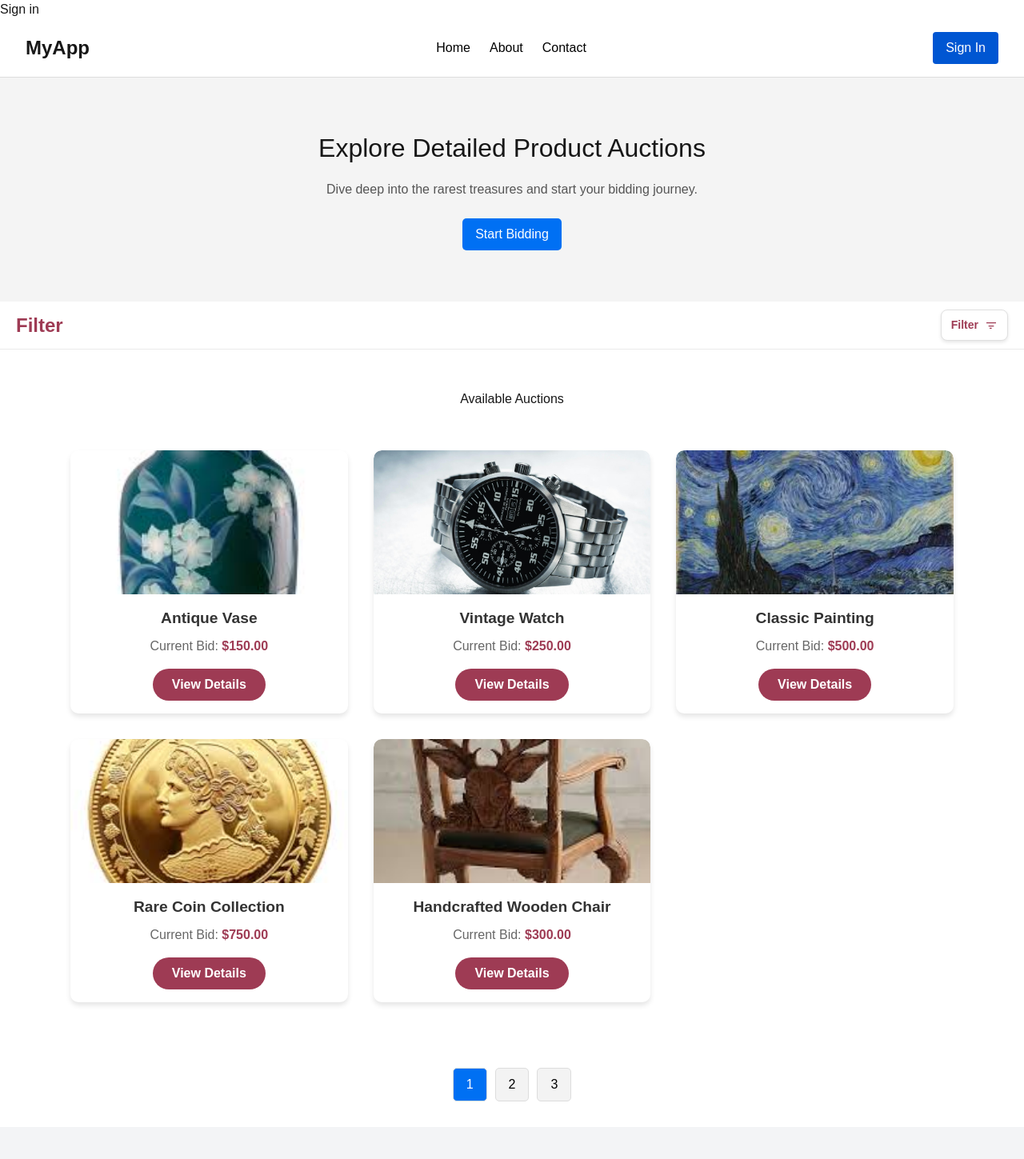
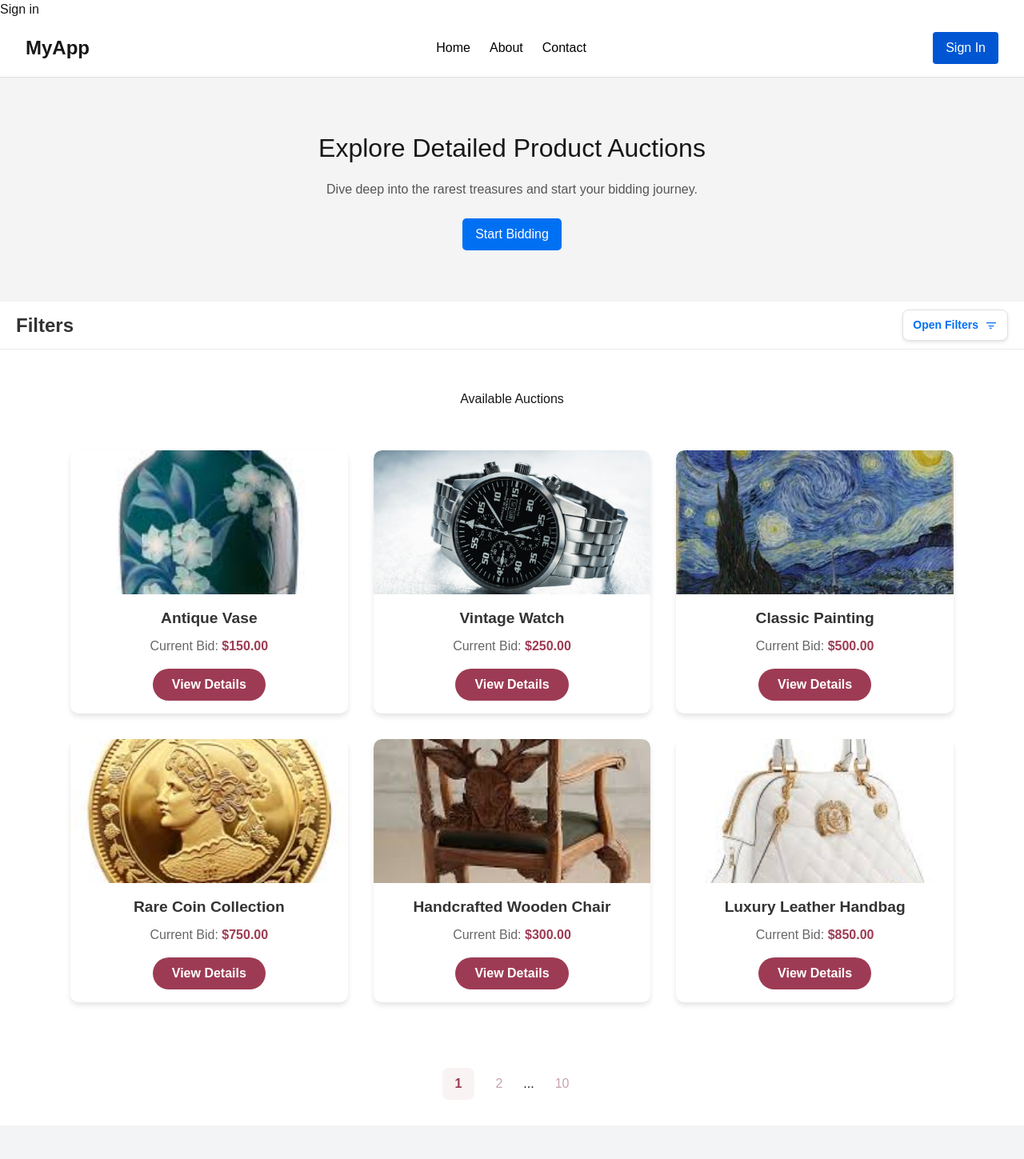
Before and after one commit to Duyanh27/ceiler, a Next.js app in the folder frontend/: page / in a window 1280 px wide. Shown: the top 1449 px of the page at 80% size. Built offline with nearby package versions, Linux system fonts and the light colour scheme; no server answers.

Commit message:
update the page bar

```diff
--- a/frontend/src/app/page.tsx
+++ b/frontend/src/app/page.tsx
@@ -119,9 +119,9 @@ const auctionItems = [
 export default function HomePage() {
   const [currentPage, setCurrentPage] = useState(1);
   const [isFilterOpen, setIsFilterOpen] = useState(false); // State for Filter Modal
-  const itemsPerPage = 5;
+  const itemsPerPage = 6; // Display 6 items per page
 
-  // Calculate pagination values
+  // Pagination Logic
   const totalPages = Math.ceil(auctionItems.length / itemsPerPage);
   const startIndex = (currentPage - 1) * itemsPerPage;
   const endIndex = startIndex + itemsPerPage;
@@ -144,7 +144,7 @@ export default function HomePage() {
         onButtonClick={() => console.log("Start Bidding clicked")}
       />
 
-      {/* Filter Button */}
+      {/* Filter Section */}
       <div
         style={{
           display: "flex",
@@ -155,37 +155,37 @@ export default function HomePage() {
           borderBottom: "1px solid #eaeaea",
         }}
       >
-  <h2 style={{ fontSize: "24px", fontWeight: "bold", color: "#9e3b54" }}>Filter</h2>
+        <h2 style={{ fontSize: "24px", fontWeight: "bold", color: "#333" }}>Filters</h2>
         <button
           onClick={() => setIsFilterOpen(true)}
           style={{
-      display: "flex", // Align icon and text in a row
-      alignItems: "center", // Vertically center content
-      backgroundColor: "#ffffff", // White background
-      color: "#9e3b54", // Text color
-      padding: "8px 12px", // Padding for a compact yet visible button
-      border: "1px solid #e0e0e0", // Border for subtle definition
-      borderRadius: "8px", // Rounded corners
-      fontSize: "14px", // Font size for compact layout
-      fontWeight: "bold", // Emphasize text
-      cursor: "pointer", // Pointer cursor on hover
-      boxShadow: "0px 2px 4px rgba(0, 0, 0, 0.1)", // Subtle shadow for depth
-      transition: "background-color 0.3s, box-shadow 0.3s", // Smooth hover effect
+            display: "flex",
+            alignItems: "center",
+            backgroundColor: "#ffffff",
+            color: "#0070f3",
+            padding: "8px 12px",
+            border: "1px solid #e0e0e0",
+            borderRadius: "8px",
+            fontSize: "14px",
+            fontWeight: "bold",
+            cursor: "pointer",
+            boxShadow: "0px 2px 4px rgba(0, 0, 0, 0.1)",
+            transition: "background-color 0.3s, box-shadow 0.3s",
           }}
           onMouseEnter={(e) => {
-      e.currentTarget.style.backgroundColor = "#f9f9f9"; // Light background on hover
-      e.currentTarget.style.boxShadow = "0px 4px 6px rgba(0, 0, 0, 0.15)"; // Deeper shadow on hover
+            e.currentTarget.style.backgroundColor = "#f9f9f9";
+            e.currentTarget.style.boxShadow = "0px 4px 6px rgba(0, 0, 0, 0.15)";
           }}
           onMouseLeave={(e) => {
-      e.currentTarget.style.backgroundColor = "#ffffff"; // Revert background color
-      e.currentTarget.style.boxShadow = "0px 2px 4px rgba(0, 0, 0, 0.1)"; // Revert shadow
+            e.currentTarget.style.backgroundColor = "#ffffff";
+            e.currentTarget.style.boxShadow = "0px 2px 4px rgba(0, 0, 0, 0.1)";
           }}
         >
-    <span style={{ marginRight: "8px", fontSize: "14px" }}>Filter</span>
+          <span style={{ marginRight: "8px" }}>Open Filters</span>
           <svg
             xmlns="http://www.w3.org/2000/svg"
             viewBox="0 0 24 24"
-      fill="#9e3b54" // Icon color matches the text
+            fill="#0070f3"
             width="16px"
             height="16px"
           >
@@ -201,24 +201,53 @@ export default function HomePage() {
       </div>
 
       {/* Pagination */}
-      <div style={{ display: "flex", justifyContent: "center", marginTop: "20px" }}>
-        {Array.from({ length: totalPages }, (_, index) => (
+      <div
+  style={{
+    display: "flex",
+    justifyContent: "center",
+    alignItems: "center",
+    marginTop: "20px",
+    gap: "10px",
+  }}
+>
+  {Array.from({ length: 10 }, (_, index) => {
+    const pageNumber = index + 1;
+    const isActive = currentPage === pageNumber;
+
+    const showPage =
+      pageNumber === 1 ||
+      pageNumber === 10 ||
+      Math.abs(pageNumber - currentPage) <= 1;
+
+    if (!showPage) {
+      if (
+        pageNumber === currentPage - 2 ||
+        pageNumber === currentPage + 2
+      ) {
+        return <span key={pageNumber}>...</span>;
+      }
+      return null;
+    }
+
+    return (
       <button
-            key={index + 1}
-            onClick={() => handlePageChange(index + 1)}
+        key={pageNumber}
+        onClick={() => handlePageChange(pageNumber)}
         style={{
           padding: "0.5rem 1rem",
-              margin: "0 5px",
-              backgroundColor: currentPage === index + 1 ? "#0070f3" : "#f3f3f3",
-              color: currentPage === index + 1 ? "#fff" : "#000",
-              border: "1px solid #ddd",
-              borderRadius: "5px",
+          border: "none",
+          borderRadius: "8px",
+          backgroundColor: isActive ? "#f9f3f3" : "transparent",
+          color: isActive ? "#9e3b54" : "#c5a3b0",
+          fontWeight: isActive ? "bold" : "normal",
           cursor: "pointer",
+          transition: "all 0.3s ease",
         }}
       >
-            {index + 1}
+        {pageNumber}
       </button>
-        ))}
+    );
+  })}
 </div>
 
       {/* Newsletter */}
@@ -231,10 +260,10 @@ export default function HomePage() {
       {isFilterOpen && (
         <FilterModal
           isOpen={isFilterOpen}
-          selectedCategories={[]} // Replace with actual selected categories state
-          toggleCategory={(category: string) => {}} // Replace with actual toggleCategory function
-          onApply={() => {}} // Replace with actual onApply function
-          onClose={() => setIsFilterOpen(false)}
+          selectedCategories={[]} // Pass in actual filter state if implemented
+          toggleCategory={(category: string) => {}} // Pass toggle logic for filters
+          onApply={() => setIsFilterOpen(false)} // Close modal after applying
+          onClose={() => setIsFilterOpen(false)} // Close modal
         />
       )}
     </>
```
Lines whose indentation alone changed are shown as unchanged.
